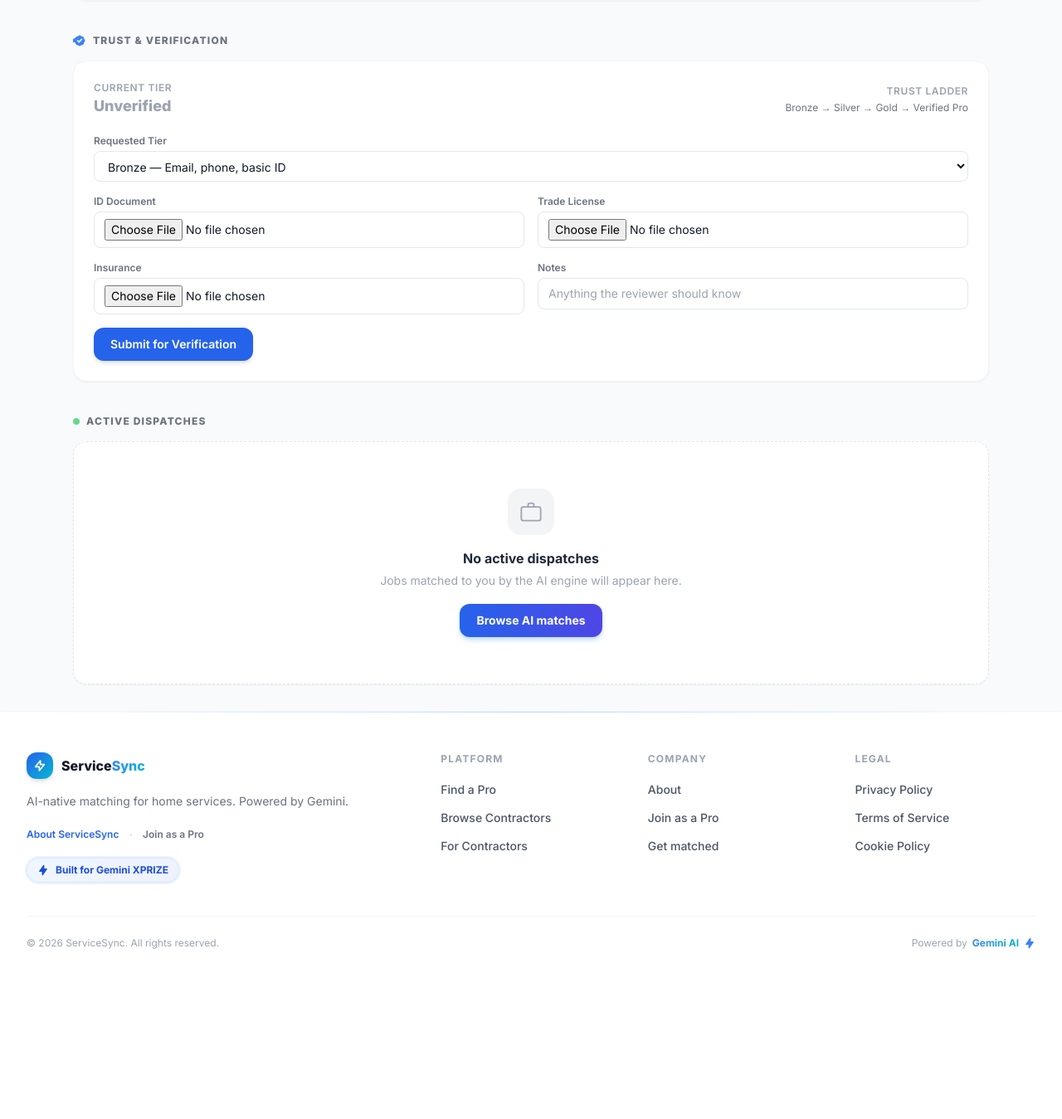
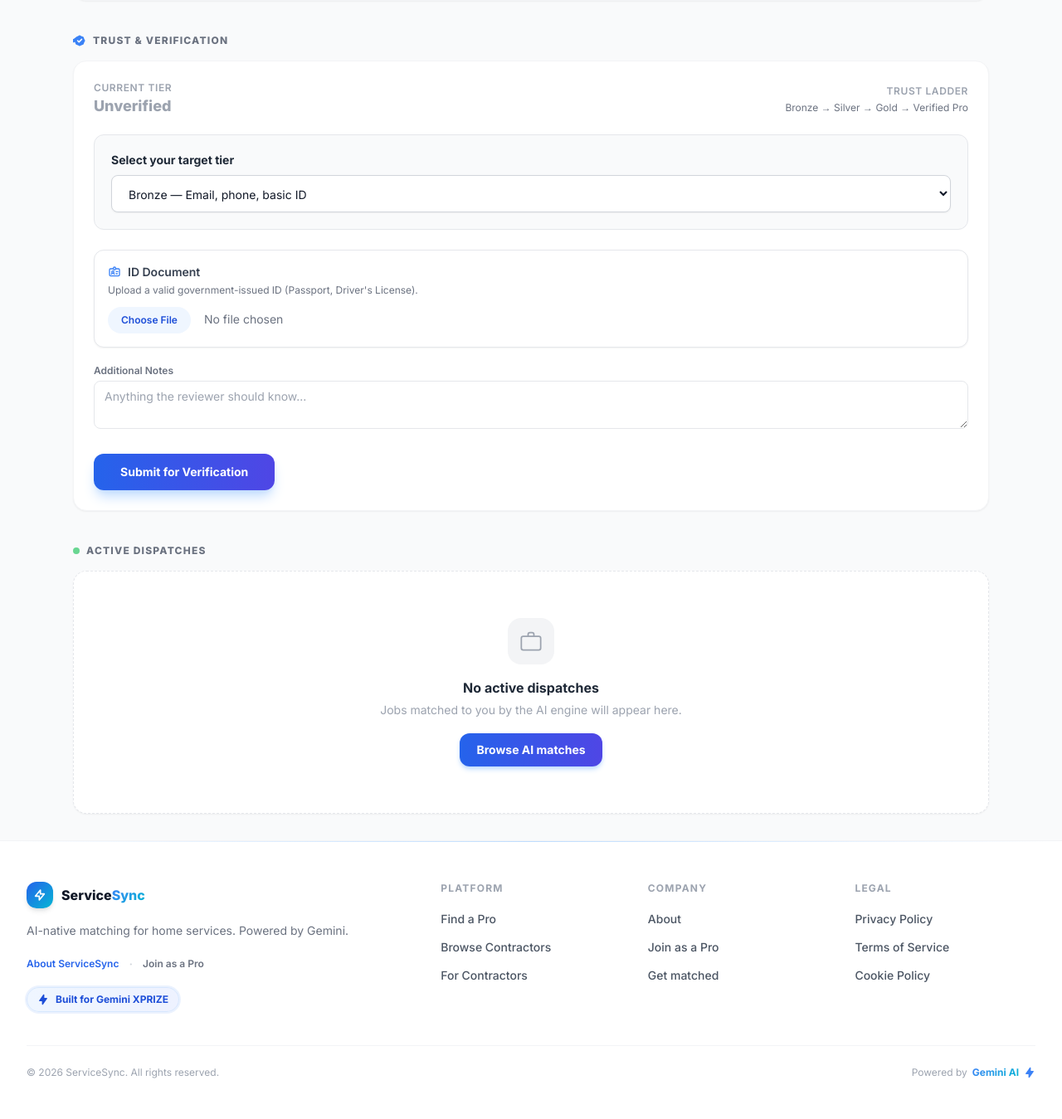
Before and after one commit to Ifeanyi-design/ServiceSync, a Python web app: template app/templates/contractor_dashboard.html in a window 1280 px wide. Shown: the part 686-2035 px from the top of the page at 83% size. Before the commit the page ends 1830 px from the top, so only its background shows below. Run offline with Jinja, Linux system fonts and the light colour scheme; the template is opened without the code that fills it, so the values that code supplies are empty; some libraries are stand-ins or nearby versions.

Commit message:
style: redesign verification form and toggle fields dynamically

```diff
--- a/app/templates/contractor_dashboard.html
+++ b/app/templates/contractor_dashboard.html
@@ -249,36 +249,77 @@
           </div>
         </div>
         {% endif %}
-        <form method="POST" action="/verification/submit" enctype="multipart/form-data" class="grid grid-cols-1 sm:grid-cols-2 gap-4">
-          <div class="sm:col-span-2">
-            <label class="block text-xs font-semibold text-gray-500 mb-1">Requested Tier</label>
-            <select name="requested_level" class="w-full text-sm border border-gray-200 rounded-lg px-3 py-2 bg-white">
+        <form method="POST" action="/verification/submit" enctype="multipart/form-data" class="space-y-6">
+          <div class="bg-gray-50 border border-gray-200 rounded-xl p-5">
+            <label class="block text-sm font-bold text-gray-800 mb-2">Select your target tier</label>
+            <select id="tier_select" name="requested_level" onchange="updateVerificationFields()" class="w-full text-sm border border-gray-300 rounded-lg px-4 py-3 bg-white shadow-sm focus:ring-2 focus:ring-blue-500 outline-none transition">
               <option value="Bronze">Bronze — Email, phone, basic ID</option>
               <option value="Silver">Silver — Government ID + complete profile</option>
               <option value="Gold">Gold — Trade license + insurance</option>
               <option value="Verified Pro">Verified Pro — License, insurance, background check</option>
             </select>
           </div>
+
+          <div class="grid grid-cols-1 sm:grid-cols-2 gap-5">
+            <div id="group_id_document" class="col-span-1 sm:col-span-2 bg-white p-4 rounded-xl border border-gray-200 shadow-sm transition-all duration-300">
+              <label class="block text-sm font-semibold text-gray-700 mb-1 flex items-center gap-2">
+                <svg class="w-4 h-4 text-blue-500" fill="none" stroke="currentColor" viewBox="0 0 24 24"><path stroke-linecap="round" stroke-linejoin="round" stroke-width="2" d="M10 6H5a2 2 0 00-2 2v9a2 2 0 002 2h14a2 2 0 002-2V8a2 2 0 00-2-2h-5m-4 0V5a2 2 0 114 0v1m-4 0a2 2 0 104 0m-5 8a2 2 0 100-4 2 2 0 000 4zm0 0c1.306 0 2.417.835 2.83 2M9 14a3.001 3.001 0 00-2.83 2M15 11h3m-3 4h2"/></svg>
+                ID Document
+              </label>
+              <p class="text-xs text-gray-500 mb-3">Upload a valid government-issued ID (Passport, Driver's License).</p>
+              <input type="file" name="id_document" accept=".pdf,image/*" class="w-full text-sm text-gray-500 file:mr-4 file:py-2 file:px-4 file:rounded-full file:border-0 file:text-xs file:font-semibold file:bg-blue-50 file:text-blue-700 hover:file:bg-blue-100 transition cursor-pointer" />
+            </div>
+
+            <div id="group_license" class="bg-white p-4 rounded-xl border border-gray-200 shadow-sm transition-all duration-300 hidden">
+              <label class="block text-sm font-semibold text-gray-700 mb-1 flex items-center gap-2">
+                <svg class="w-4 h-4 text-amber-500" fill="none" stroke="currentColor" viewBox="0 0 24 24"><path stroke-linecap="round" stroke-linejoin="round" stroke-width="2" d="M9 12l2 2 4-4m5.618-4.016A11.955 11.955 0 0112 2.944a11.955 11.955 0 01-8.618 3.04A12.02 12.02 0 003 9c0 5.591 3.824 10.29 9 11.622 5.176-1.332 9-6.03 9-11.622 0-1.042-.133-2.052-.382-3.016z"/></svg>
+                Trade License
+              </label>
+              <p class="text-xs text-gray-500 mb-3">Required for Gold+ tiers.</p>
+              <input type="file" name="license_document" accept=".pdf,image/*" class="w-full text-sm text-gray-500 file:mr-4 file:py-2 file:px-4 file:rounded-full file:border-0 file:text-xs file:font-semibold file:bg-amber-50 file:text-amber-700 hover:file:bg-amber-100 transition cursor-pointer" />
+            </div>
+
+            <div id="group_insurance" class="bg-white p-4 rounded-xl border border-gray-200 shadow-sm transition-all duration-300 hidden">
+              <label class="block text-sm font-semibold text-gray-700 mb-1 flex items-center gap-2">
+                <svg class="w-4 h-4 text-green-500" fill="none" stroke="currentColor" viewBox="0 0 24 24"><path stroke-linecap="round" stroke-linejoin="round" stroke-width="2" d="M3 12l2-2m0 0l7-7 7 7M5 10v10a1 1 0 001 1h3m10-11l2 2m-2-2v10a1 1 0 01-1 1h-3m-6 0a1 1 0 001-1v-4a1 1 0 011-1h2a1 1 0 011 1v4a1 1 0 001 1m-6 0h6"/></svg>
+                Insurance Proof
+              </label>
+              <p class="text-xs text-gray-500 mb-3">Required for Gold+ tiers.</p>
+              <input type="file" name="insurance_document" accept=".pdf,image/*" class="w-full text-sm text-gray-500 file:mr-4 file:py-2 file:px-4 file:rounded-full file:border-0 file:text-xs file:font-semibold file:bg-green-50 file:text-green-700 hover:file:bg-green-100 transition cursor-pointer" />
+            </div>
+
+            <div class="col-span-1 sm:col-span-2">
+              <label class="block text-xs font-semibold text-gray-500 mb-1">Additional Notes</label>
+              <textarea name="notes" rows="2" placeholder="Anything the reviewer should know..." class="w-full text-sm border border-gray-200 rounded-lg px-3 py-2 bg-white focus:ring-2 focus:ring-blue-500 outline-none transition"></textarea>
+            </div>
+          </div>
+
           <div>
-            <label class="block text-xs font-semibold text-gray-500 mb-1">ID Document</label>
-            <input type="file" name="id_document" accept=".pdf,image/*" class="w-full text-sm border border-gray-200 rounded-lg px-3 py-2 bg-white" />
-          </div>
-          <div>
-            <label class="block text-xs font-semibold text-gray-500 mb-1">Trade License</label>
-            <input type="file" name="license_document" accept=".pdf,image/*" class="w-full text-sm border border-gray-200 rounded-lg px-3 py-2 bg-white" />
-          </div>
-          <div>
-            <label class="block text-xs font-semibold text-gray-500 mb-1">Insurance</label>
-            <input type="file" name="insurance_document" accept=".pdf,image/*" class="w-full text-sm border border-gray-200 rounded-lg px-3 py-2 bg-white" />
-          </div>
-          <div>
-            <label class="block text-xs font-semibold text-gray-500 mb-1">Notes</label>
-            <input type="text" name="notes" placeholder="Anything the reviewer should know" class="w-full text-sm border border-gray-200 rounded-lg px-3 py-2" />
-          </div>
-          <div class="sm:col-span-2">
-            <button type="submit" class="px-5 py-2.5 bg-blue-600 hover:bg-blue-700 text-white text-sm font-semibold rounded-xl transition shadow-md hover:shadow-blue-200">Submit for Verification</button>
+            <button type="submit" class="w-full sm:w-auto px-8 py-3 bg-gradient-to-r from-blue-600 to-indigo-600 hover:from-blue-700 hover:to-indigo-700 text-white text-sm font-bold rounded-xl transition shadow-lg shadow-blue-200 hover:shadow-xl hover:-translate-y-0.5">
+              Submit for Verification
+            </button>
           </div>
         </form>
+
+        <script>
+          function updateVerificationFields() {
+            const tier = document.getElementById('tier_select').value;
+            const licenseGroup = document.getElementById('group_license');
+            const insuranceGroup = document.getElementById('group_insurance');
+            const idGroup = document.getElementById('group_id_document');
+
+            if (tier === 'Gold' || tier === 'Verified Pro') {
+              licenseGroup.classList.remove('hidden');
+              insuranceGroup.classList.remove('hidden');
+              idGroup.classList.replace('sm:col-span-2', 'sm:col-span-2'); // keep full width
+            } else {
+              licenseGroup.classList.add('hidden');
+              insuranceGroup.classList.add('hidden');
+            }
+          }
+          // Initialize state on page load
+          document.addEventListener('DOMContentLoaded', updateVerificationFields);
+        </script>
       {% endif %}
     </div>
   </section>
```
